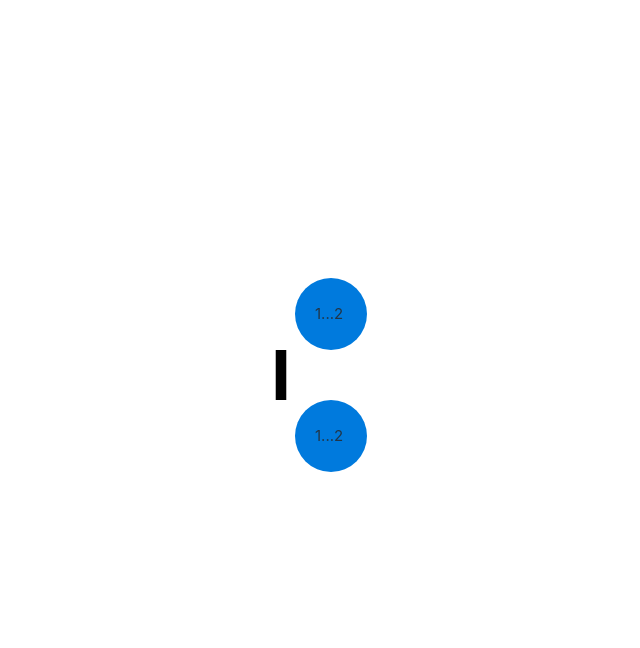
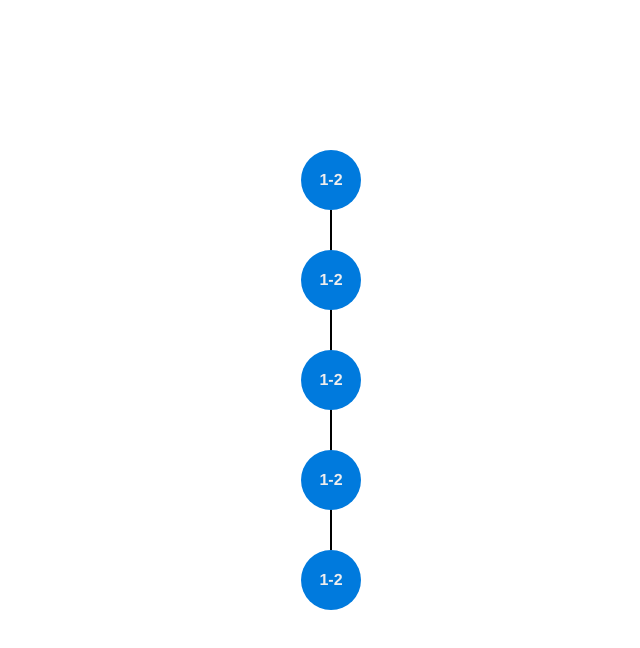
Before and after one commit to rudrOwO/control-flow-graph, a React (Vite) app: page / in a window 1280 px wide. Shown: the top 648 px of the page, without its empty margins (309-949 px from the left). Built offline with nearby package versions, Linux system fonts and the light colour scheme.

Commit message:
Adapdive arrows rendered

```diff
--- a/package.json
+++ b/package.json
@@ -10,11 +10,8 @@
   },
   "dependencies": {
     "d3": "^7.6.1",
-    "formik": "^2.2.9",
-    "framer-motion": "^6.5.1",
     "react": "^18.2.0",
-    "react-dom": "^18.2.0",
-    "yup": "^0.32.11"
+    "react-dom": "^18.2.0"
   },
   "devDependencies": {
     "@types/d3": "^7.4.0",
--- a/src/components/Node.tsx
+++ b/src/components/Node.tsx
@@ -1,23 +1,27 @@
+export const nodeMargin = 40
+export const nodeDimension = 60
+
 const Node = () => {
   return (
     <div
       style={{
-        width: "2rem",
-        height: "2rem",
-        margin: 50,
+        width: nodeDimension,
+        height: nodeDimension,
+        margin: nodeMargin,
         marginTop: 0,
-        padding: 20,
         borderRadius: "50%",
         background: "#007add",
         aspectRatio: "1",
-        display: "flex",
-        flexDirection: "column",
-        justifyContent: "center",
-        fontSize: 15,
+        display: "grid",
+        placeContent: "center",
+        color: "#eeeeee",
+        fontFamily: "Helvetica, Arial, sans-serif",
+        fontSize: 16,
+        fontWeight: "bold",
         zIndex: 2,
       }}
     >
-      1...2
+      1-2
     </div>
   )
 }
--- a/src/components/Region.tsx
+++ b/src/components/Region.tsx
@@ -1,15 +1,14 @@
 import { useCallback, useLayoutEffect, useEffect, useRef } from "react"
-import Node from "./Node"
+import Node, { nodeDimension, nodeMargin } from "./Node"
 import * as d3 from "d3"
 
 const lineNumbers = "line1-2"
 
 const Region = () => {
   const regionRef = useRef<HTMLDivElement>(null)
-  const svgRef = useRef<SVGSVGElement>(null)
 
   useLayoutEffect(() => {
-    const boundingRect = regionRef.current?.getBoundingClientRect()!
+    const boundingRect = regionRef.current!.getBoundingClientRect()!
     const svgElement = d3
       .select("#" + lineNumbers)
       .attr("viewbox", `0 0 ${boundingRect.width} ${boundingRect.height}`)
@@ -18,11 +17,11 @@ const Region = () => {
 
     arrow
       .attr("stroke", "black")
-      .attr("stroke-width", "5%")
-      .attr("x1", 20 + 16)
-      .attr("y1", 72)
-      .attr("x2", 20 + 16)
-      .attr("y2", 72 + 50)
+      .attr("stroke-width", 2)
+      .attr("x1", boundingRect.width / 2)
+      .attr("y1", nodeDimension)
+      .attr("x2", boundingRect.width / 2)
+      .attr("y2", boundingRect.height - (nodeDimension + nodeMargin))
 
     return () => {
       arrow.remove()
@@ -41,19 +40,18 @@ const Region = () => {
     >
       <Node />
       <Node />
-
+      <Node />
+      <Node />
+      <Node />
       <svg
-        ref={svgRef}
+        xmlns="http://www.w3.org/2000/svg"
         id={lineNumbers}
-        xmlns="http://www.w3.org/2000/svg"
         style={{
           position: "absolute",
           width: "100%",
           height: "100%",
         }}
-      >
-        <path d="L 100 100" stroke="black" />
-      </svg>
+      />
     </div>
   )
 }
```
Also changed, not shown: 1 other file (tests, documents, lock files or other folders).
